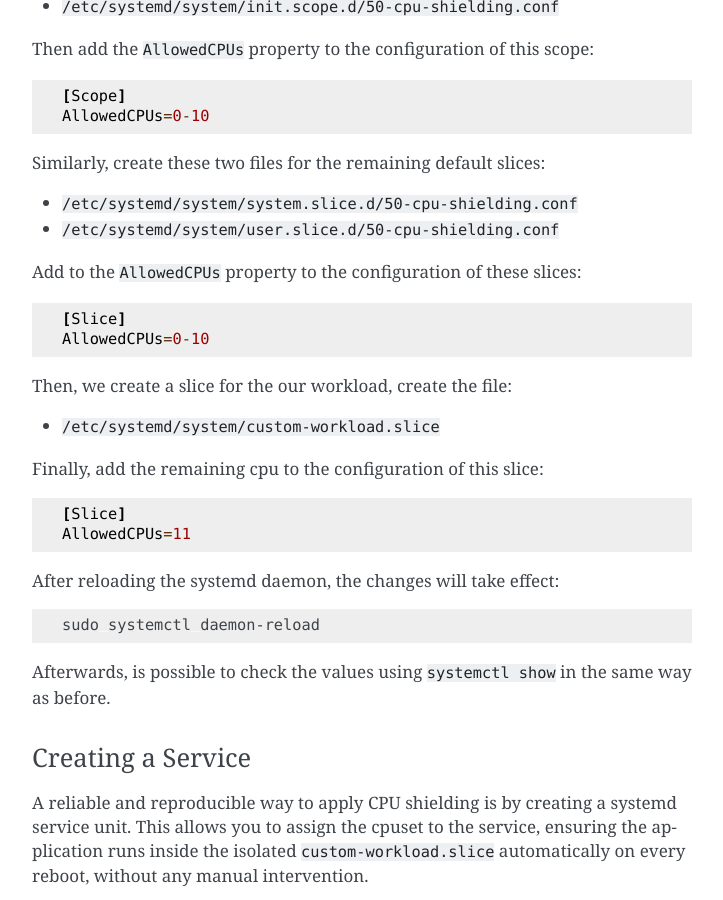
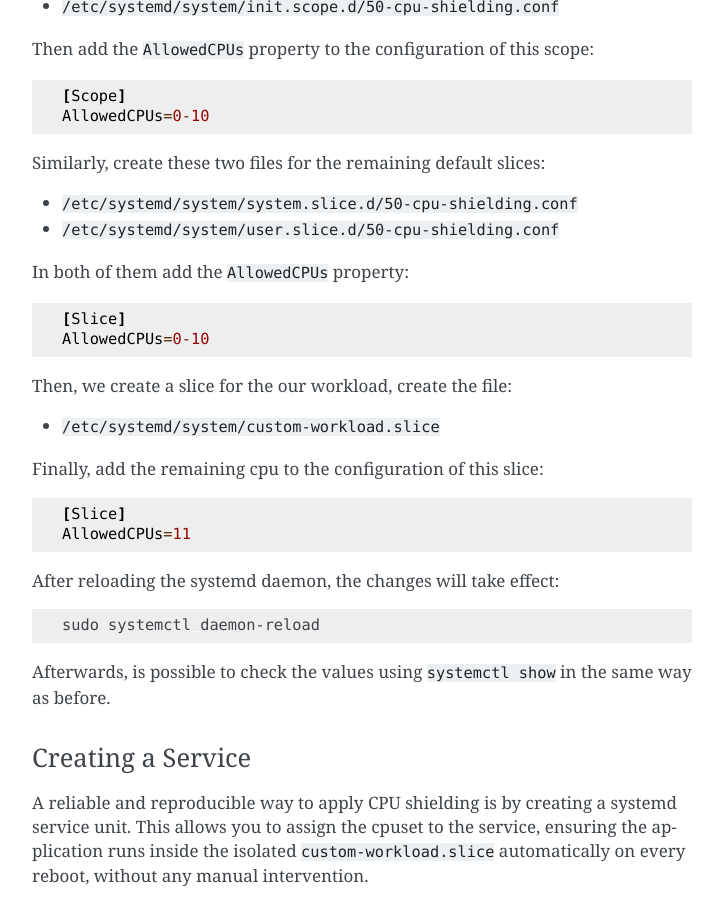
Before and after one commit to canonical/real-time-ubuntu-docs, a Sphinx documentation site: the page built from docs/how-to/using-cpusets.md, in a window 1280 px wide and 900 px high, scrolled down 3491 px. Shown: the whole window, without its empty margins (388-1111 px from the left). Built offline with Sphinx 7.4.7, drawn with Linux system fonts in a browser that asks for light colours.

Commit message:
refact: change sentence
Signed-off-by: Lincoln Wallace <lincoln.wallace@canonical.com>

````diff
--- a/docs/how-to/using-cpusets.md
+++ b/docs/how-to/using-cpusets.md
@@ -146,7 +146,7 @@
 - `/etc/systemd/system/system.slice.d/50-cpu-shielding.conf`
 - `/etc/systemd/system/user.slice.d/50-cpu-shielding.conf`
 
-Add to the `AllowedCPUs` property to the configuration of these slices:
+In both of them add the `AllowedCPUs` property:
 
 ```
 [Slice]
````
